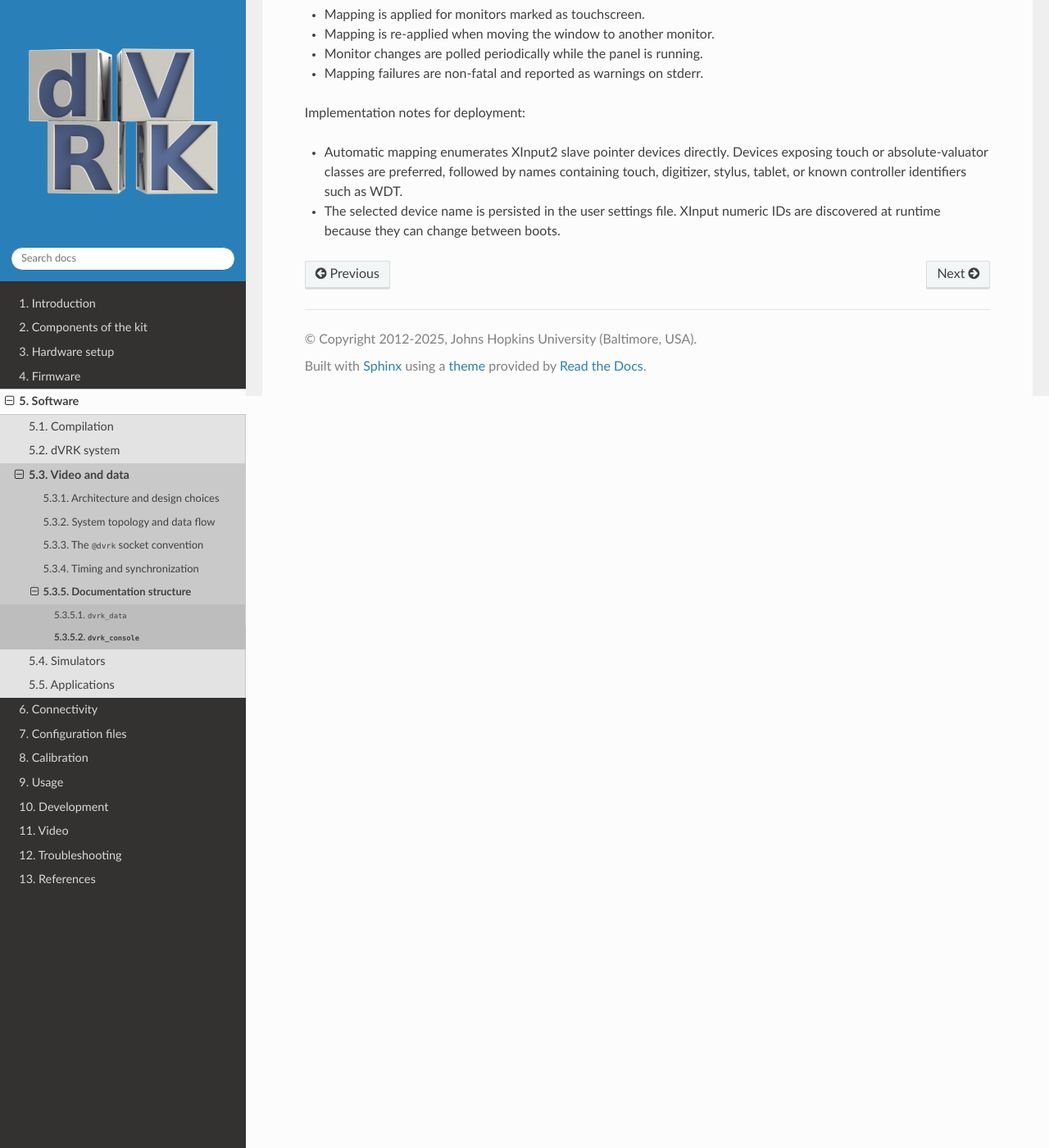
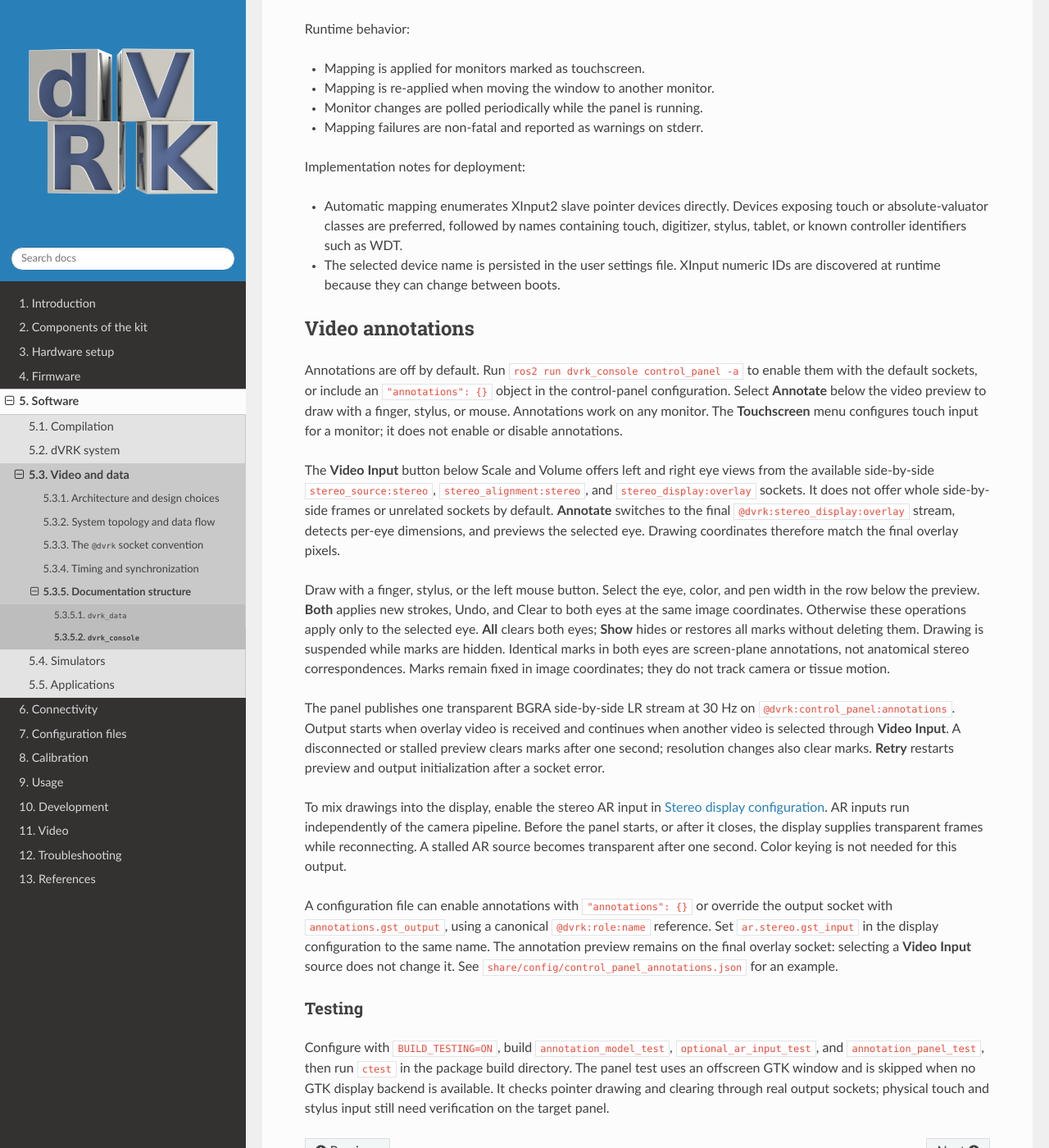
Before and after one commit to jhu-dvrk/dvrk-readthedocs, a Sphinx documentation site: the page built from docs/pages/software/video-and-data/dvrk_console/control-panel.rst, in a window 1280 px wide and 1400 px high, scrolled down 3779 px. Shown: the whole window at 82% size. Built offline with Sphinx 7.4.7 and the Read the Docs theme 3.1.0, drawn with Linux system fonts in a browser that asks for light colours; the version number could not be read and is left out; some of the changed text lies outside the part shown.

Commit message:
Enhance documentation and code for stereo video handling and annotations

```diff
--- a/docs/pages/software/video-and-data/dvrk_console/control-panel.rst
+++ b/docs/pages/software/video-and-data/dvrk_console/control-panel.rst
@@ -35,6 +35,7 @@ Options are:
    -c, --config <file>    control-panel JSON configuration
    -C, --console <name>   override the dVRK console namespace
    -s, --source <socket>  add a preferred video socket; may be repeated
+   -a, --annotations     enable video annotations
 
 For example:
 
@@ -42,7 +43,7 @@ For example:
 
    ros2 run dvrk_console control_panel \
      -C console \
-     -s @dvrk:stereo_display:stereo
+     -s @dvrk:stereo_display:overlay
 
 Operator functions
 ******************
@@ -57,7 +58,8 @@ The panel provides:
 * current teleoperation state;
 * teleoperation scale;
 * system audio volume;
-* optional embedded video selected from active dVRK GStreamer sockets;
+* embedded per-eye video selected from supported dVRK GStreamer sockets;
+* optional drawing annotations for the final stereo overlay;
 * persisted window monitor, fullscreen, video source, and light/dark theme.
 
 The system power indicator is derived from active arm operating states.  The
@@ -77,7 +79,7 @@ versioned ``type`` property:
      "name": "surgeon_console",
      "console": "console",
      "video_source": [
-       "@dvrk:stereo_display:stereo"
+       "@dvrk:stereo_display:overlay"
      ]
    }
 
@@ -85,9 +87,11 @@ versioned ``type`` property:
 selects the ROS namespace.  Each ``video_source`` entry is a canonical dVRK
 abstract socket name.
 
-Configured sources are added first.  At startup the panel scans for every
-other active ``@dvrk`` socket and adds those choices without duplication.
-The most recently selected source is restored when it is available.
+Configured sources are added first.  By default, the panel discovers the
+side-by-side ``stereo_source:stereo``, ``stereo_alignment:stereo``, and
+``stereo_display:overlay`` sockets and offers left and right eye views from
+each. Whole side-by-side frames and unrelated sockets are not listed by
+default. The most recently selected source is restored when available.
 
 The installed ``control_panel.schema.json`` describes this format.
 
@@ -122,10 +126,9 @@ application exit.
 Video preview
 *************
 
-The optional preview uses ``unixfdsrc`` directly and therefore remains local
-to the computer hosting the video producer.  It does not subscribe to a ROS
-image topic.  If no source is configured or discovered, the video pane is
-hidden and the robot controls remain usable.
+The preview uses ``unixfdsrc`` directly and therefore remains local to the
+computer hosting the video producer. It does not subscribe to a ROS image
+topic. The robot controls remain usable when no video source is available.
 
 For a graph of the negotiated preview pipeline, see
 :ref:`dvrk-gstreamer-dot-files`.
@@ -144,7 +147,7 @@ selection:
 
 * ``Touchscreen -> Is touchscreen``
 * ``Touchscreen -> Not a touchscreen``
-* ``Touchscreen -> Input device -> Automatic`` or a specific XInput pointer
+* ``Touchscreen -> Input Device -> Automatic`` or a specific XInput pointer
   device
 
 This flag is stored per monitor index in the user settings file.  When enabled,
@@ -166,3 +169,60 @@ Implementation notes for deployment:
   such as WDT.
 * The selected device name is persisted in the user settings file. XInput
   numeric IDs are discovered at runtime because they can change between boots.
+
+Video annotations
+*****************
+
+Annotations are off by default. Run ``ros2 run dvrk_console control_panel -a``
+to enable them with the default sockets, or include an ``"annotations": {}``
+object in the control-panel configuration. Select **Annotate** below the video
+preview to draw with a finger, stylus, or mouse. Annotations work on any
+monitor. The **Touchscreen** menu configures touch input for a monitor; it does
+not enable or disable annotations.
+
+The **Video Input** button below Scale and Volume offers left and right eye
+views from the available side-by-side ``stereo_source:stereo``,
+``stereo_alignment:stereo``, and ``stereo_display:overlay`` sockets. It does
+not offer whole side-by-side frames or unrelated sockets by default.
+**Annotate** switches to the final ``@dvrk:stereo_display:overlay`` stream,
+detects per-eye dimensions, and previews the selected eye. Drawing coordinates
+therefore match the final overlay pixels.
+
+Draw with a finger, stylus, or the left mouse button. Select the eye, color,
+and pen width in the row below the preview. **Both** applies new strokes,
+Undo, and Clear to both eyes at the same image coordinates. Otherwise these
+operations apply only to the selected eye. **All** clears both eyes; **Show**
+hides or restores all marks without deleting them. Drawing is suspended while
+marks are hidden. Identical marks in both eyes are screen-plane annotations,
+not anatomical stereo correspondences. Marks remain fixed in image
+coordinates; they do not track camera or tissue motion.
+
+The panel publishes one transparent BGRA side-by-side LR stream at 30 Hz on
+``@dvrk:control_panel:annotations``. Output starts when overlay video is
+received and continues when another video is selected through **Video Input**.
+A disconnected or stalled preview clears marks after one second; resolution
+changes also clear marks. **Retry** restarts preview and output initialization
+after a socket error.
+
+To mix drawings into the display, enable the stereo AR input in
+:ref:`dvrk-stereo-display-configuration`. AR inputs run independently of the
+camera pipeline. Before the panel starts, or after it closes, the display
+supplies transparent frames while reconnecting. A stalled AR source becomes
+transparent after one second. Color keying is not needed for this output.
+
+A configuration file can enable annotations with ``"annotations": {}`` or
+override the output socket with ``annotations.gst_output``, using a canonical
+``@dvrk:role:name`` reference. Set ``ar.stereo.gst_input`` in the display
+configuration to the same name. The annotation preview remains on the final
+overlay socket: selecting a **Video Input** source does not change it. See
+``share/config/control_panel_annotations.json`` for an example.
+
+Testing
+~~~~~~~
+
+Configure with ``BUILD_TESTING=ON``, build ``annotation_model_test``,
+``optional_ar_input_test``, and ``annotation_panel_test``, then run ``ctest`` in
+the package build directory. The panel test uses an offscreen GTK window and
+is skipped when no GTK display backend is available. It checks pointer drawing
+and clearing through real output sockets; physical touch and stylus input
+still need verification on the target panel.
```
Also changed, not shown: docs/images/usage/readme-dot.md (+11 -6 lines), docs/pages/software/video-and-data/dvrk_console/stereo-display-configuration.rst (+17 -2 lines), docs/pages/usage/other.rst (+5 -5 lines), docs/pages/usage/real.rst (+5 -2 lines), docs/images/usage/haply-real-patient-cart.svg, docs/images/usage/mtms-real-patient-cart.svg, docs/images/usage/openxr-real-patient-cart.svg, 3 other files.
